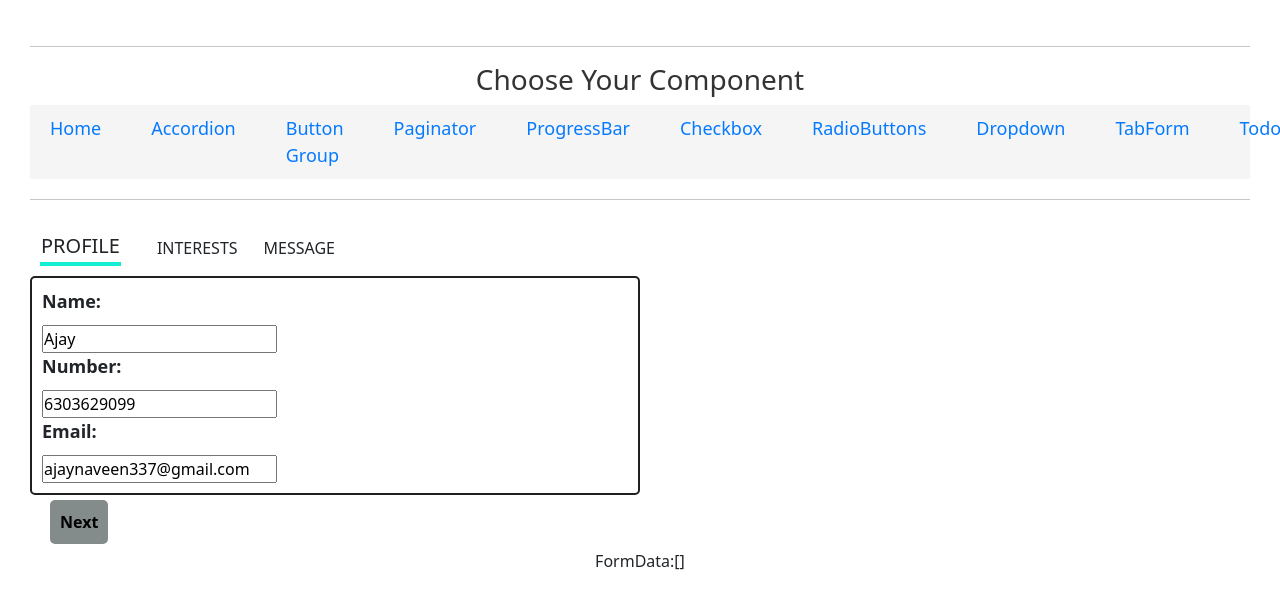
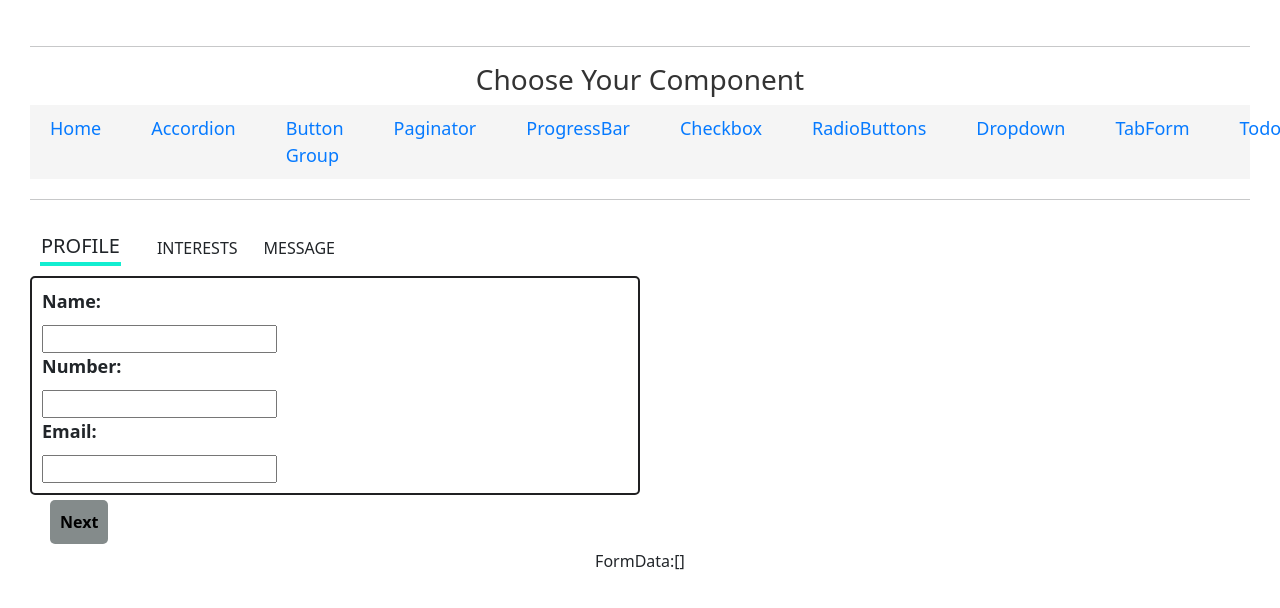
Before and after one commit to ajaynaveen99/react-components-app, a React (Vite) app: page /tabs in a window 1280 px wide. Shown: the top 608 px of the page. Built offline with nearby package versions, Linux system fonts and the light colour scheme.

Commit message:
removed tabs form data

```diff
--- a/src/components/tabs/TabForm.jsx
+++ b/src/components/tabs/TabForm.jsx
@@ -11,9 +11,9 @@ import Message from './Message.jsx';
 export default function TabForm() {
 
   const [data, setData] = useState({
-    name: "Ajay",
-    number: "6303629099",
-    email: "ajaynaveen337@gmail.com",
+    name: "",
+    number: "",
+    email: "",
     interests: ["Java", "JavaScript", "Python"],
     level: ["Fresher", "Experiance"],
     selectedLevel: ""
```
